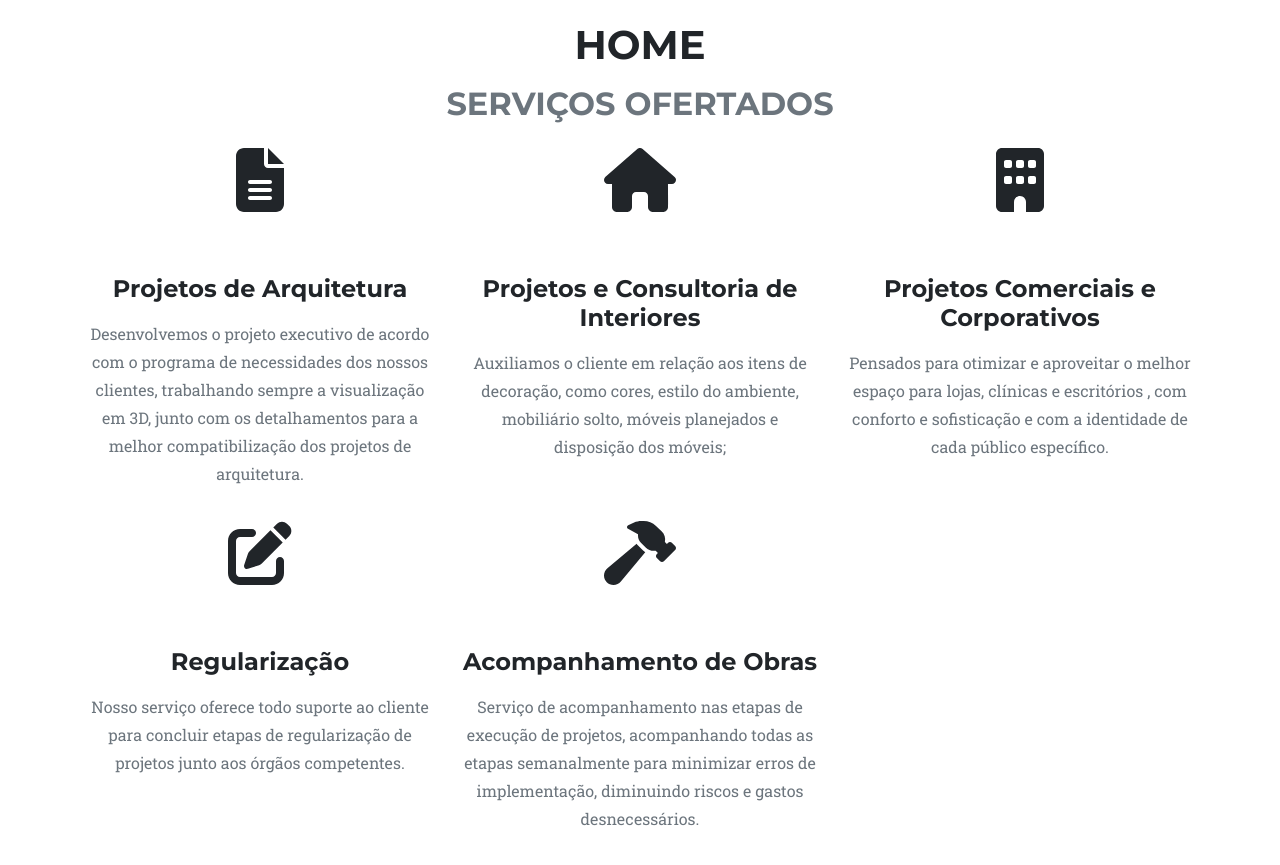
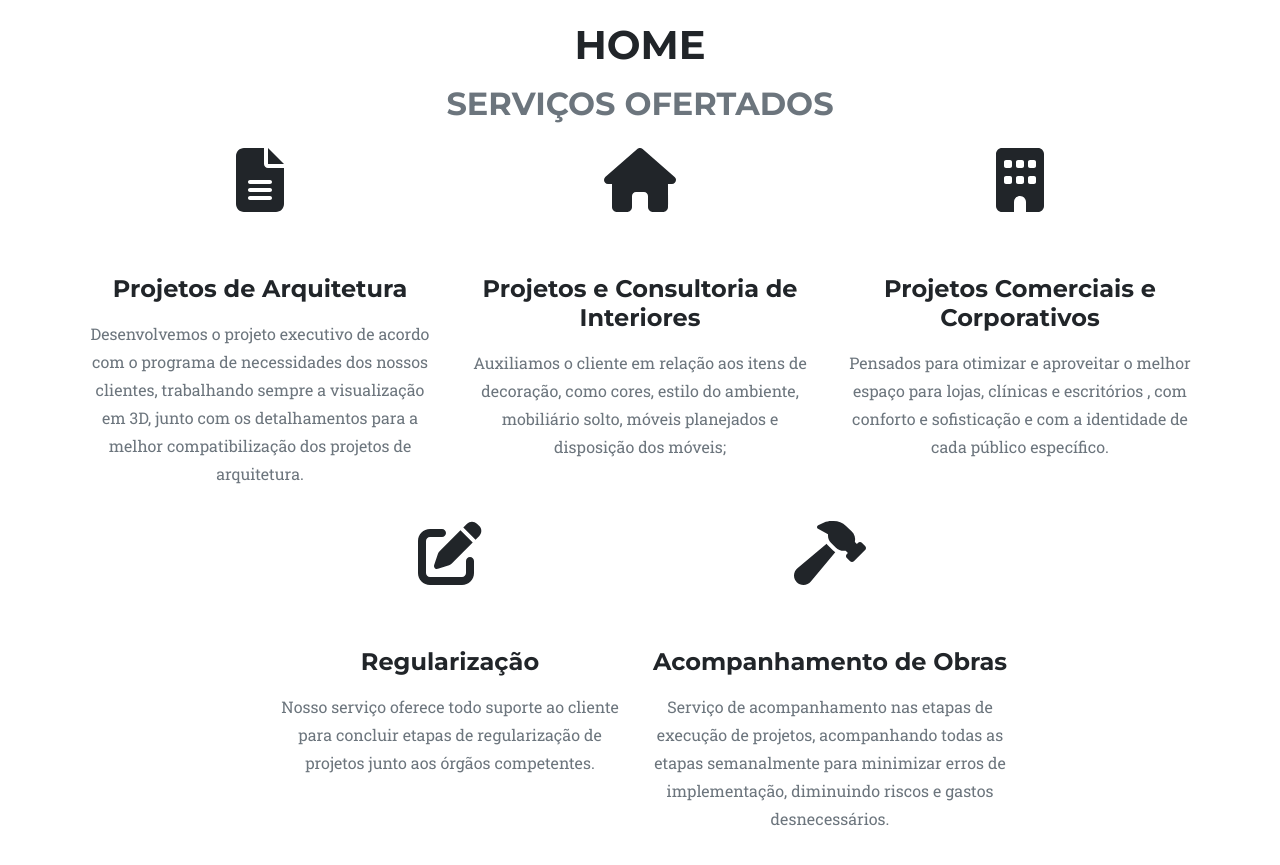
Before and after one commit to gleyce-alves/projeto-final-construdelas-front, a plain HTML site: page index.html in a window 1280 px wide. Shown: the part 820-1685 px from the top of the page. Drawn offline with nearby package versions, Linux system fonts and the light colour scheme.

Commit message:
Atualizando Home2

```diff
--- a/index.html
+++ b/index.html
@@ -52,7 +52,7 @@
                     <h2 class="section-heading text-uppercase">Home</h2>
                     <h2 class="section-subheading text-muted">SERVIÇOS OFERTADOS</h2>
                 </div>
-                <div class="row text-center">
+                <div class="row text-center" style="justify-content: center;">
                     <div class="col-md-4">
                         <span class="fa-stack fa-4x">
                             <i class='fas fa-file-alt'></i>
```
